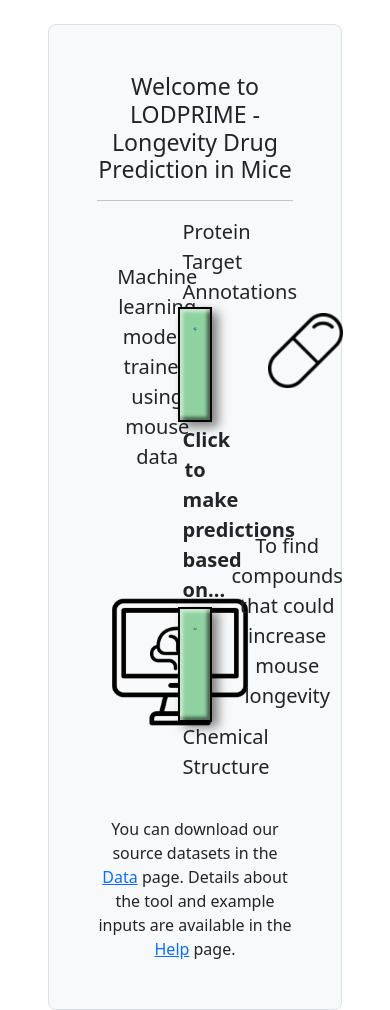
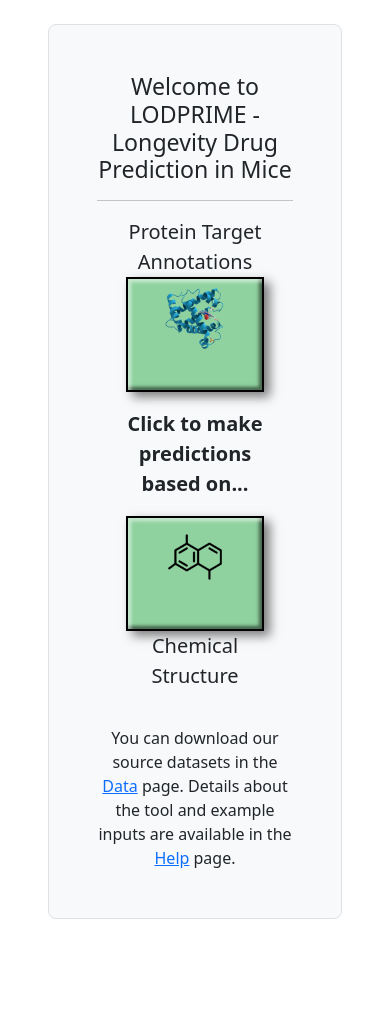
Before and after one commit to caioedurib/lodprime_source, a Flask app: page / in a window 390 px wide. Shown: the part 56-1066 px from the top of the page. After the commit the page ends 975 px from the top, so only its background shows below. Run offline with Flask 3, Linux system fonts and the light colour scheme; parts of the project's set-up code (start-up, migrations or seed data) failed here and were passed over.

Commit message:
Started work on the breakpoints system. Needs improvement!

```diff
--- a/templates/home.html
+++ b/templates/home.html
@@ -8,7 +8,7 @@
     <div class="container">
       <div class="row justify-content-center">
 
-        <div class="col-4">
+        <div class="col-4 d-none d-md-block">
             <div class="row h-100">
                 <div class="col d-flex align-items-center text-center pe-0 homedesc">
                     Machine learning models trained using mouse data
@@ -18,7 +18,7 @@
                 </div>
             </div>
         </div>
-        <div class="col-3">
+        <div class="col-12 col-md-3">
             <div class="row">
                 <span class="homedesc text-center">Protein Target Annotations</span>
                     <a type="button" href="{{prefix}}/target_pred/" class="btn btn-primary mx-auto homebutton">
@@ -41,7 +41,7 @@
                 <span class="homedesc text-center">Chemical Structure</span>
             </div>
         </div>
-        <div class="col-4">
+        <div class="col-4 d-none d-md-block">
             <div class="row h-100">
                 <div class="col-4 d-flex align-items-center ps-5 pt-4">
                     <img src="{{prefix + url_for('static', filename='img/drug.png')}}" class="float-right" id="drug">
```
